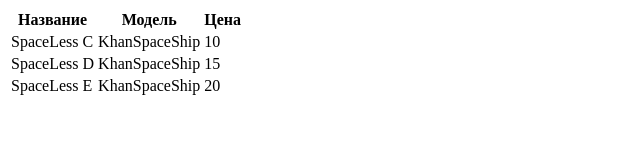
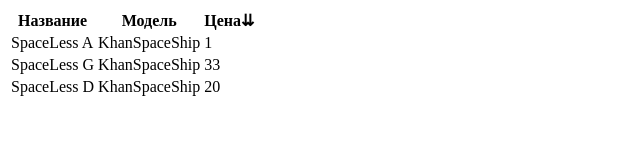
Before and after one commit to aheadweb/react-metatable, a React (Vite) app: page / in a window 1280 px wide. Shown: the top 160 px of the page, without its empty margins (0-640 px from the left). Built offline with nearby package versions, Linux system fonts and the light colour scheme.

Commit message:
refactor sort functional

```diff
--- a/src/__mock__/metadata/cars-table-metadata.ts
+++ b/src/__mock__/metadata/cars-table-metadata.ts
@@ -2,12 +2,19 @@ import { TableMetaData, BaseCellTypes } from "../../types";
 
 export const carsTableMetaData: TableMetaData = {
   carTitle: {
-    type: BaseCellTypes.text,
+    cell: {
+      type: BaseCellTypes.text,
+    },
   },
   modelName: {
-    type: BaseCellTypes.text,
+    cell: {
+      type: BaseCellTypes.text,
+    },
   },
   price: {
-    type: BaseCellTypes.number,
+    sortable: true,
+    cell: {
+      type: BaseCellTypes.number,
+    },
   },
 };
--- a/src/__mock__/table-data/cars-data.ts
+++ b/src/__mock__/table-data/cars-data.ts
@@ -1,17 +1,17 @@
 export const carsData = [
   {
-    carTitle: "SpaceLess C",
+    carTitle: "SpaceLess A",
     modelName: "KhanSpaceShip",
-    price: 10,
+    price: 1,
+  },
+  {
+    carTitle: "SpaceLess G",
+    modelName: "KhanSpaceShip",
+    price: 33,
   },
   {
     carTitle: "SpaceLess D",
     modelName: "KhanSpaceShip",
-    price: 15,
-  },
-  {
-    carTitle: "SpaceLess E",
-    modelName: "KhanSpaceShip",
     price: 20,
   },
 ];
--- a/src/components/table/index.tsx
+++ b/src/components/table/index.tsx
@@ -1,6 +1,8 @@
-import React from "react";
+import React, { useEffect, useState } from "react";
 
 import { TableScheme } from "../../types";
+import { TableStateProvider, useGetTableState } from "../../providers";
+import { SORT_STATUSES } from "./withSortableFunctional";
 
 interface ComponentWidthChildren {
   children?: React.ReactNode;
@@ -9,32 +11,65 @@ interface ComponentWidthChildren {
 interface TableProps<T> {
   columns: TableScheme<T>[];
   data: T[];
+  className?: string;
 }
 
 export const TableRow: React.FC<ComponentWidthChildren> = ({ children }) => (
-  <tr>{children}</tr>
+  <tr className="table-row">{children}</tr>
 );
 export const TableBodyCell: React.FC<ComponentWidthChildren> = ({
   children,
-}) => <td>{children}</td>;
+}) => <td className="table-body-cell">{children}</td>;
 export const TableHeaderCell: React.FC<ComponentWidthChildren> = ({
   children,
-}) => <th>{children}</th>;
+}) => <th className="table-header-cell">{children}</th>;
 
-export const BaseMetaTable = <T extends Record<string, any>>({
+const BaseMetaTable = <T extends Record<string, any>>({
   columns,
   data,
+  ...rest
 }: TableProps<T>) => {
+  const { className } = rest;
+  const { state } = useGetTableState();
+  const [tableData, setTableData] = useState([...data]);
+
+  useEffect(() => {
+    const [sortConfig] = Object.entries(state.sortable);
+    if (!sortConfig) return;
+
+    const [propName, sortStatus] = sortConfig;
+    const pN = propName as keyof typeof data[0];
+
+    if (sortStatus === SORT_STATUSES.DEFAULT) {
+      setTableData([...data]);
+      return;
+    }
+
+    const newData = [
+      ...tableData.sort((a, b) => {
+        const valA = a[pN];
+        const valB = b[pN];
+        if (valA > valB) return 1;
+        if (valA < valB) return -1;
+        return 0;
+      }),
+    ];
+
+    setTableData(
+      sortStatus === SORT_STATUSES.ASC ? newData : newData.reverse()
+    );
+  }, [state.sortable]);
+
   return (
-    <table>
-      <thead>
+    <table className={`meta-table ${className}`}>
+      <thead className="meta-table__header">
         <TableRow>
           {columns.map((columns, count) => (
             <TableHeaderCell key={count}>{columns.headerModel}</TableHeaderCell>
           ))}
         </TableRow>
       </thead>
-      <tbody>
+      <tbody className="meta-table__body">
         {data.map((tableRow, i) => {
           return (
             <TableRow key={`${tableRow?.id}${i}`}>
@@ -50,3 +85,13 @@ export const BaseMetaTable = <T extends Record<string, any>>({
     </table>
   );
 };
+
+const BaseMetaTableWithStateProvider = <T extends Record<string, any>>(
+  props: TableProps<T>
+) => (
+  <TableStateProvider>
+    <BaseMetaTable {...props} />
+  </TableStateProvider>
+);
+
+export { BaseMetaTableWithStateProvider as BaseMetaTable };
--- /dev/null
+++ b/src/components/table/withSortableFunctional.tsx
@@ -0,0 +1,57 @@
+import React, { useCallback } from "react";
+import { useGetTableState } from "../../providers";
+
+export const SORT_STATUSES = {
+  DESC: "DESC",
+  ASC: "ASC",
+  DEFAULT: "DEFAULT",
+} as const;
+
+const ARROW_MAP = {
+  [SORT_STATUSES.DESC]: "↑",
+  [SORT_STATUSES.ASC]: "↓",
+  [SORT_STATUSES.DEFAULT]: "⇊",
+};
+
+const getSortableKey = (prevStatus: string) => {
+  if (prevStatus === SORT_STATUSES.DEFAULT) return SORT_STATUSES.ASC;
+  if (prevStatus === SORT_STATUSES.ASC) return SORT_STATUSES.DESC;
+  if (prevStatus === SORT_STATUSES.DESC) return SORT_STATUSES.DEFAULT;
+  return SORT_STATUSES.ASC;
+};
+
+const WithSortableFunction = ({
+  cellValue,
+  id,
+}: {
+  id: string;
+  cellValue: string;
+}) => {
+  const { setState, state } = useGetTableState();
+
+  if (!cellValue) return null;
+
+  const toggleSortStatus = useCallback(() => {
+    setState((prev) => ({
+      ...prev,
+      sortable: {
+        [id]: getSortableKey(prev.sortable[id]),
+      },
+    }));
+  }, []);
+
+  const status = state.sortable[id] as unknown as keyof typeof SORT_STATUSES;
+
+  return (
+    <>
+      <span onClick={toggleSortStatus}>
+        {cellValue}
+        {ARROW_MAP[status] || ARROW_MAP.DEFAULT}
+      </span>
+    </>
+  );
+};
+
+const Memo = React.memo(WithSortableFunction);
+
+export { Memo as WithSortableFunction };
--- a/src/demo/base-cell/index.tsx
+++ b/src/demo/base-cell/index.tsx
@@ -1,5 +1,3 @@
-import React from "react";
-
 import { carsData, carsTableMetaData, carsDataLocale } from "../../__mock__";
 import { useGetTableColumns } from "../../metamodel";
 import { BaseMetaTable } from "../../components";
@@ -10,7 +8,5 @@ export const BaseCellExample = () => {
     locale: carsDataLocale.ru,
   });
 
-  return (
-    <BaseMetaTable<typeof carsData[0]> columns={columns} data={carsData} />
-  );
+  return <BaseMetaTable columns={columns} data={carsData} />;
 };
--- a/src/metamodel/index.tsx
+++ b/src/metamodel/index.tsx
@@ -1,6 +1,12 @@
-import { TableMetaData, TableScheme } from "../types";
+import {
+  CellType,
+  ColumnFunctionalSettings,
+  TableMetaData,
+  TableScheme,
+} from "../types";
 import { BaseFields } from "../components";
 import { useMemo } from "react";
+import { WithSortableFunction } from "../components/table/withSortableFunctional";
 
 const fieldsMap = Object.assign({}, BaseFields);
 
@@ -15,21 +21,44 @@ export const useGetTableColumns = <T extends {}>(
   columns: TableScheme<T>[];
 } => {
   const { locale = {}, metaData } = props;
+
   return useMemo(
     () => ({
-      columns: Object.entries(metaData).map(([columnName, cellSettings]) => ({
-        id: columnName,
-        headerModel: locale[columnName] || columnName,
-        bodyModel: getColumnCell<T>(columnName, cellSettings),
-      })),
+      columns: Object.entries(metaData).map(([columnName, columnSettings]) => {
+        const { cell: cellSettings, ...functionalSettings } = columnSettings;
+        return {
+          id: columnName,
+          headerModel: getTableHeaderCell(
+            columnName,
+            locale[columnName] || columnName,
+            functionalSettings
+          ),
+          bodyModel: getColumnCell<T>(columnName, cellSettings),
+        };
+      }),
     }),
     []
   );
 };
 
+const getTableHeaderCell = (
+  id: string,
+  cellValue: string,
+  columnsSetting: ColumnFunctionalSettings
+) => {
+  const Component = () =>
+    columnsSetting.sortable ? (
+      <WithSortableFunction id={id} cellValue={cellValue} />
+    ) : (
+      <>{cellValue}</>
+    );
+  if (!Component) return null;
+  return <Component />;
+};
+
 const getColumnCell = <T extends Record<string, any>>(
   columnName: string,
-  cellSettings: TableMetaData["string"]
+  cellSettings: CellType
 ) => {
   const Component = fieldsMap[cellSettings.type];
   if (!Component) return null;
--- /dev/null
+++ b/src/providers/index.tsx
@@ -0,0 +1,34 @@
+import React, { useContext, useMemo, useState } from "react";
+import { SORT_STATUSES } from "../components/table/withSortableFunctional";
+
+const DEFAULT_STATE: {
+  sortable: Record<string, keyof typeof SORT_STATUSES>;
+} = {
+  sortable: {},
+};
+
+export const TableState = React.createContext<{
+  state: typeof DEFAULT_STATE;
+  setState: React.Dispatch<React.SetStateAction<typeof DEFAULT_STATE>>;
+}>(null!);
+
+export const useGetTableState = () => useContext(TableState);
+
+export const TableStateProvider = ({
+  children,
+}: {
+  children: React.ReactNode;
+}) => {
+  const [state, setState] = useState(DEFAULT_STATE);
+  const memoState = useMemo(
+    () => ({
+      state,
+      setState,
+    }),
+    [state]
+  );
+
+  return (
+    <TableState.Provider value={memoState}>{children}</TableState.Provider>
+  );
+};
--- a/src/types.ts
+++ b/src/types.ts
@@ -7,13 +7,21 @@ export type BaseCell = {
   type: BaseCellTypes;
 };
 
+export type ColumnFunctionalSettings = {
+  sortable?: boolean;
+};
+
+export type CellType = BaseCell;
+
 export interface TableMetaData {
-  [columnName: string]: BaseCell;
+  [columnName: string]: {
+    cell: CellType;
+  } & ColumnFunctionalSettings;
 }
 
 export interface TableScheme<T> {
-  id: string
-  headerModel: string;
+  id: string;
+  headerModel: JSX.Element | null | string;
   bodyModel: ((tableData: T) => JSX.Element) | null;
 }
 
```
